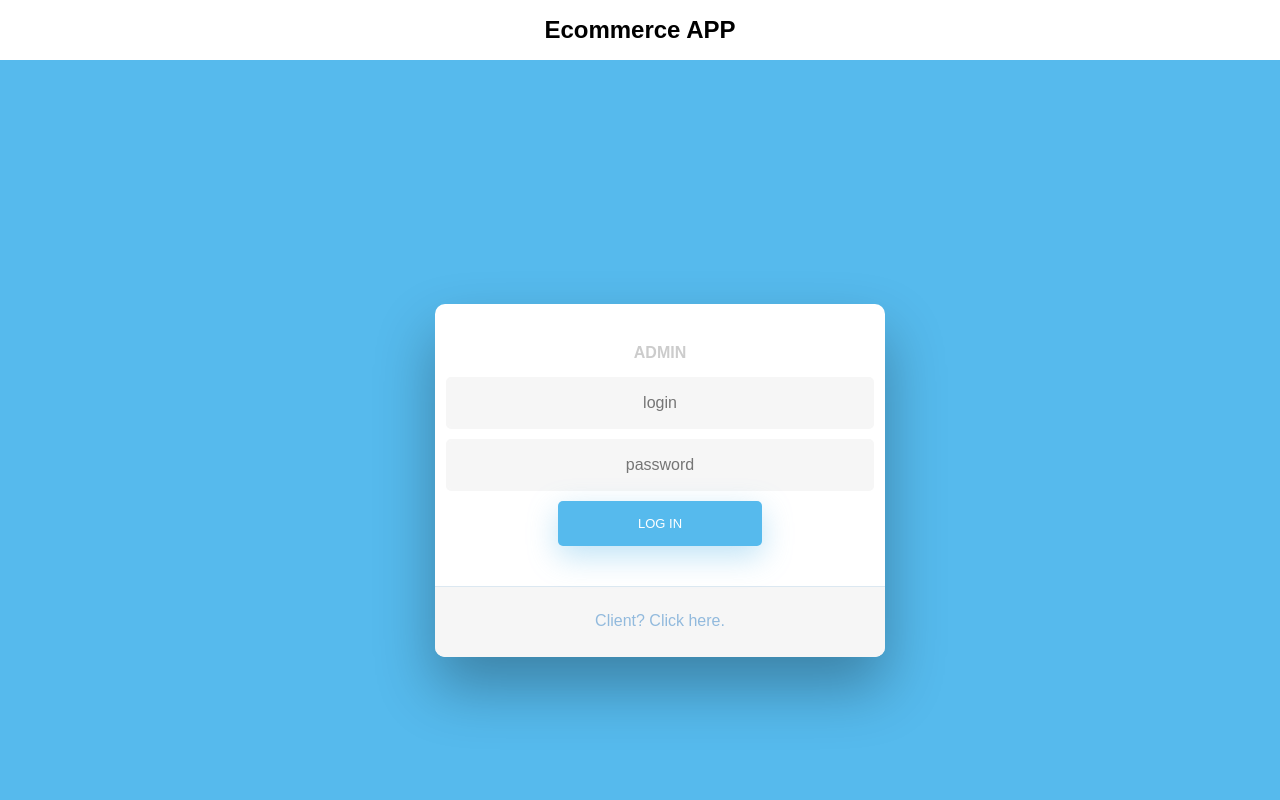
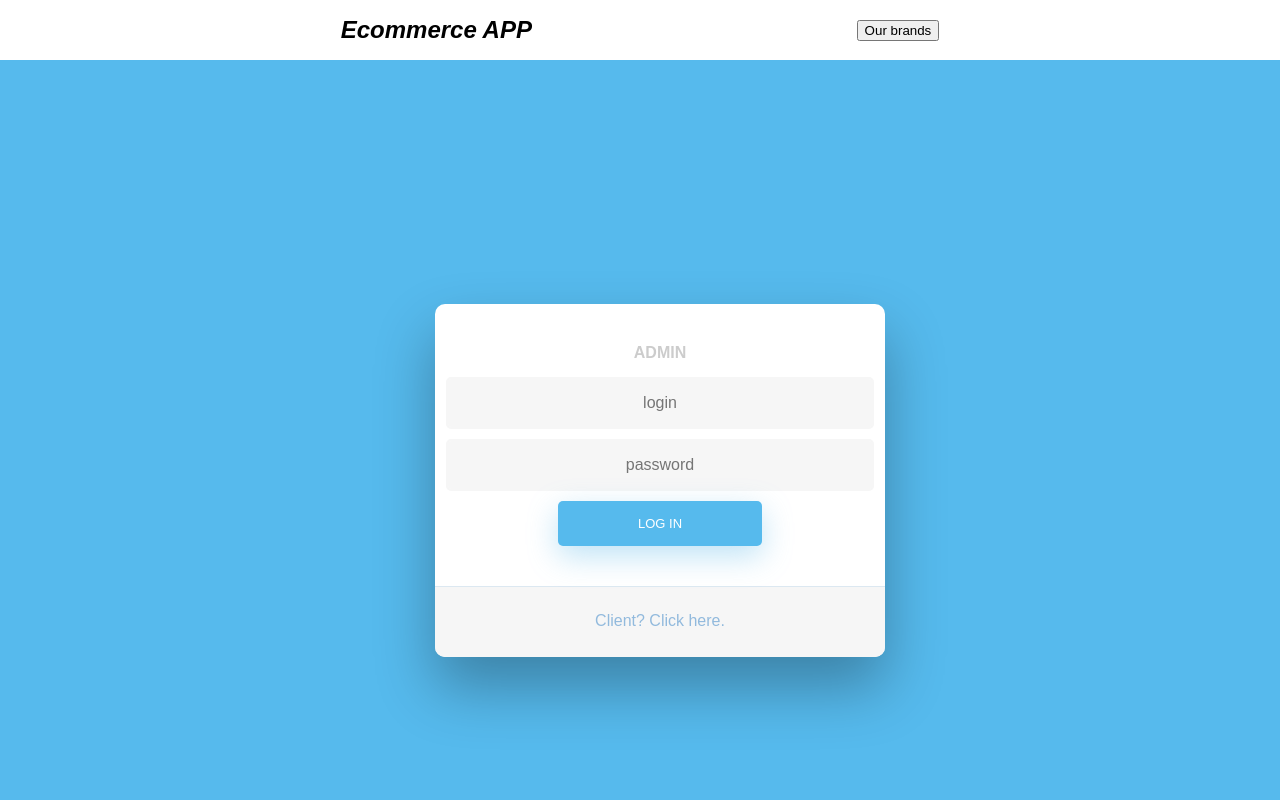
Before and after one commit to valenn0101/ecommerce-st, a Next.js app in the folder ecommerce-storydots/: page / in a window 1280 px wide. Shown: the top 800 px of the page. Built offline with nearby package versions, Linux system fonts and the light colour scheme.

Commit message:
New buttons and link in the title

```diff
--- a/ecommerce-storydots/src/components/Header/Header.jsx
+++ b/ecommerce-storydots/src/components/Header/Header.jsx
@@ -1,4 +1,4 @@
-import React, {useEffect} from "react";
+import React, { useEffect } from "react";
 import styles from "./Header.module.css";
 import { useAuthentication } from "@/utils/auth";
 import Cookies from "js-cookie";
@@ -12,11 +12,28 @@ export default function Header() {
     setSessionOpen(!!sessionId);
   }, []);
 
+  const handleCreateBrandClick = () => {
+    window.location.href = "/create-brand";
+  };
+
   return (
     <div className={styles.header}>
-      <h1>Ecommerce APP</h1>
+      <h1><a className={styles.link} href="/home">Ecommerce APP</a></h1>
+      <button onClick={handleLogout} className="btn btn-secondary">
+        Our brands
+      </button>
       {isSessionOpen ? (
-        <button onClick={handleLogout} className="btn btn-warning">Log out</button>
+        <>
+          <button onClick={handleLogout} className="btn btn-success">
+            Create new product
+          </button>
+          <button onClick={handleCreateBrandClick} className="btn btn-info">
+            Create new brand
+          </button>
+          <button onClick={handleLogout} className="btn btn-warning">
+            Log Out
+          </button>
+        </>
       ) : null}
     </div>
   );
--- a/ecommerce-storydots/src/components/Header/Header.module.css
+++ b/ecommerce-storydots/src/components/Header/Header.module.css
@@ -12,3 +12,10 @@
   font-weight: bold;
   margin: 0;
 }
+
+.link{
+  color: black;
+  text-decoration: none;
+  font-weight: 700;
+  font-style: oblique;
+}
```
